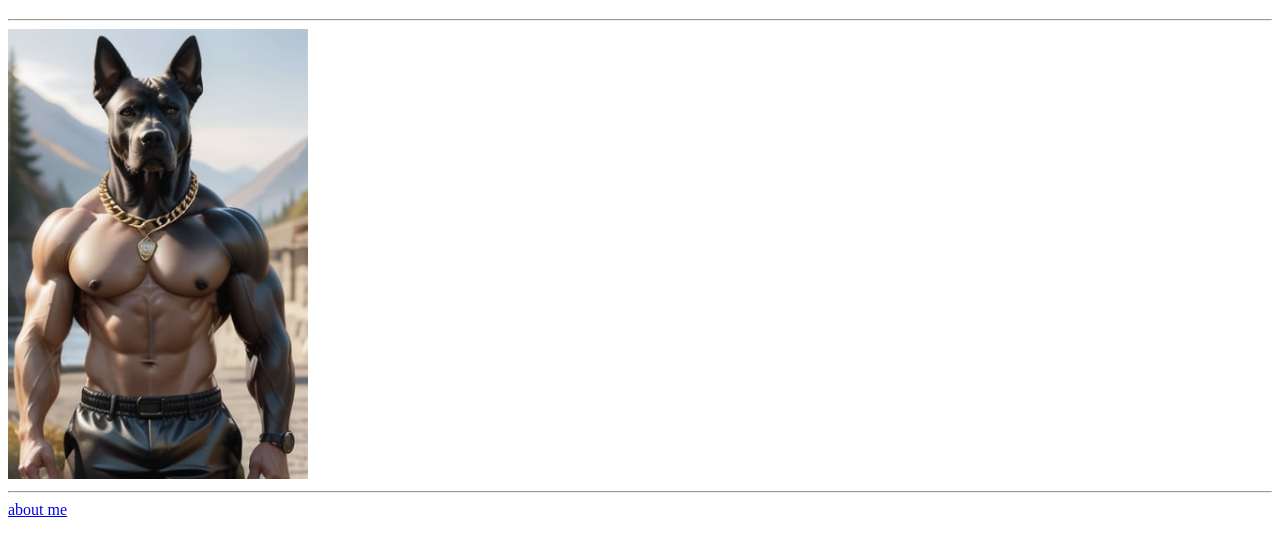
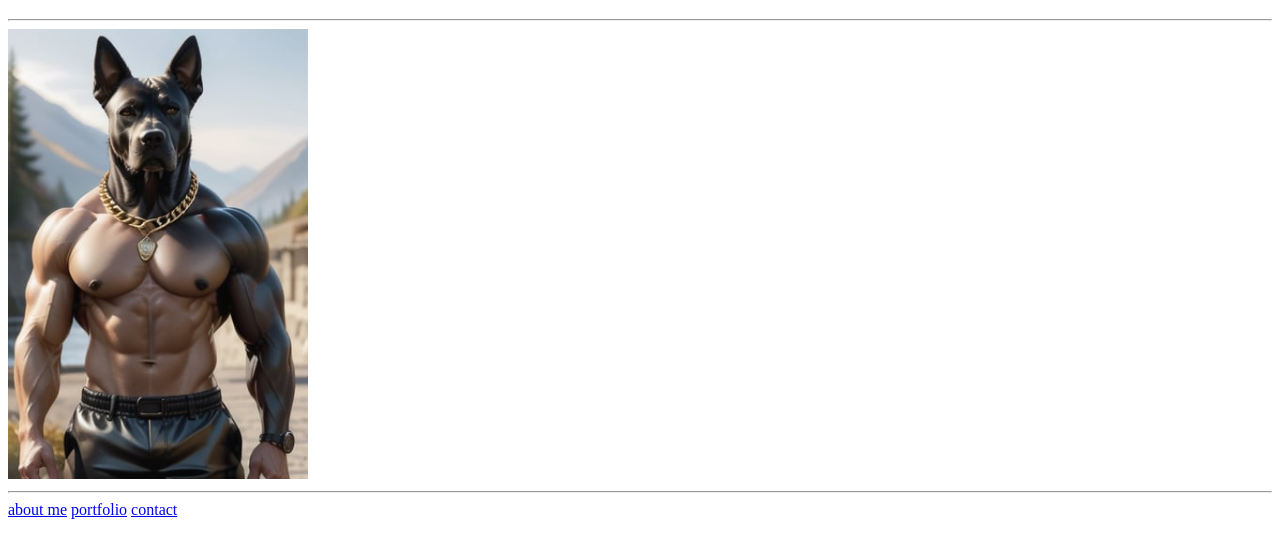
Before and after one commit to munterlechner/munterlechner.github.io, a plain HTML site: page about.html in a window 1280 px wide. Shown: the part 61-618 px from the top of the page. Drawn offline with Linux system fonts and the light colour scheme.

Commit message:
added a human dog

```diff
--- a/about.html
+++ b/about.html
@@ -11,5 +11,7 @@
     <img src="human dog.jpg" width="300px"/>
     <hr/>
     <a href="index.html">about me</a>
+    <a href="portfolio.html">portfolio</a>
+    <a href="contact.html">contact</a>
 </body>
 </html>
```
